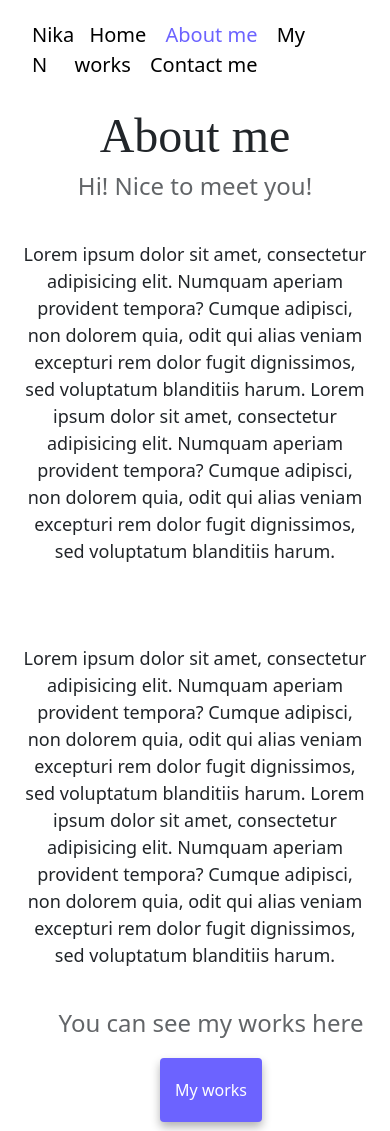
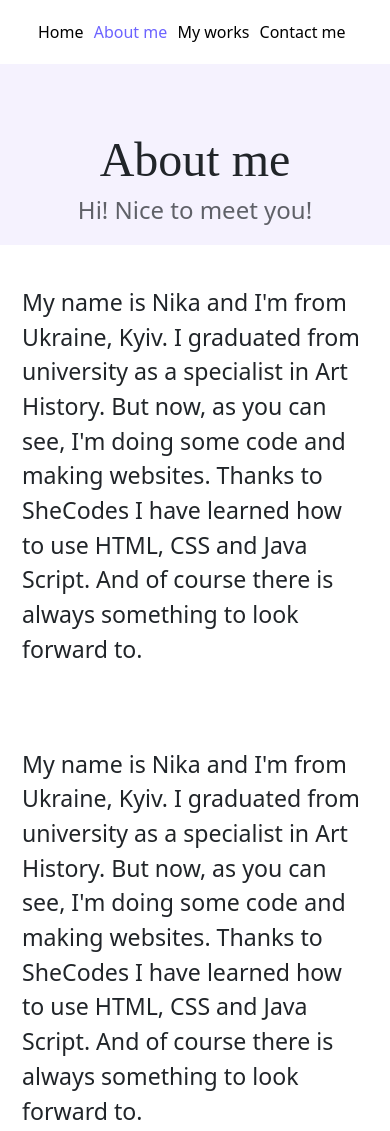
Before and after one commit to NikaN-A/Front-end-developer, a plain HTML site: page about.html in a window 390 px wide. Shown: the top 1131 px of the page. Drawn offline with nearby package versions, Linux system fonts and the light colour scheme.

Commit message:
SEO + mob version

```diff
--- a/about.html
+++ b/about.html
@@ -29,7 +29,7 @@
   <body>
     <div class="container">
       <nav class="d-flex justify-content-between">
-        <a href="index.html" title="Homepage">Nika N</a>
+        <a href="index.html" class="d-none d-md-block" title="Homepage">Nika N</a>
         <ul>
           <li>
             <a href="index.html" title="Homapage">Home</a>
@@ -49,31 +49,28 @@
         </ul>
       </nav>
     </div>
-
-    <h1 class="text-center">About me</h1>
-    <h3 class="text-center">Hi! Nice to meet you!</h3>
+    <div class="hero">
+      <h1 class="text-center">About me</h1>
+      <h3 class="text-center">Hi! Nice to meet you!</h3>
+    </div>
     <div class="container">
       <div class="row">
         <div class="col-sm-6 about-paragraphs text-center">
-          <p>
-            Lorem ipsum dolor sit amet, consectetur adipisicing elit. Numquam
-            aperiam provident tempora? Cumque adipisci, non dolorem quia, odit
-            qui alias veniam excepturi rem dolor fugit dignissimos, sed
-            voluptatum blanditiis harum. Lorem ipsum dolor sit amet, consectetur
-            adipisicing elit. Numquam aperiam provident tempora? Cumque
-            adipisci, non dolorem quia, odit qui alias veniam excepturi rem
-            dolor fugit dignissimos, sed voluptatum blanditiis harum.
+          <p class="fs-3 text text-start">
+            My name is Nika and I'm from Ukraine, Kyiv. I graduated from
+            university as a specialist in Art History. But now, as you can see,
+            I'm doing some code and making websites. Thanks to SheCodes I have
+            learned how to use HTML, CSS and Java Script. And of course there is
+            always something to look forward to.
           </p>
         </div>
         <div class="col-sm-6 about-paragraphs text-center">
-          <p>
-            Lorem ipsum dolor sit amet, consectetur adipisicing elit. Numquam
-            aperiam provident tempora? Cumque adipisci, non dolorem quia, odit
-            qui alias veniam excepturi rem dolor fugit dignissimos, sed
-            voluptatum blanditiis harum. Lorem ipsum dolor sit amet, consectetur
-            adipisicing elit. Numquam aperiam provident tempora? Cumque
-            adipisci, non dolorem quia, odit qui alias veniam excepturi rem
-            dolor fugit dignissimos, sed voluptatum blanditiis harum.
+          <p class="fs-3 text text-start">
+            My name is Nika and I'm from Ukraine, Kyiv. I graduated from
+            university as a specialist in Art History. But now, as you can see,
+            I'm doing some code and making websites. Thanks to SheCodes I have
+            learned how to use HTML, CSS and Java Script. And of course there is
+            always something to look forward to.
           </p>
         </div>
       </div>
@@ -90,7 +87,7 @@
     </ul>
     <hr />
     <footer>
-      <div id="contact" class="mt-5"></div>
+      <div id="contact" class="contact"></div>
       <h2 class="text-center">Contact me</h2>
 
       <div class="allicons d-flex justify-content-center">
@@ -110,7 +107,7 @@
           </a>
         </div>
         <div>
-          <a href="#">
+          <a href="https://github.com/NikaN-A/Front-end-developer">
             <i class="fa-brands fa-github giticon"></i>
           </a>
         </div>
--- a/style.css
+++ b/style.css
@@ -73,6 +73,9 @@ p {
   box-shadow: var(--box-shadow);
   color: white;
 }
+.primary-link:hover {
+  color: white;
+}
 .work-link {
   display: inline-block;
   margin-top: 20px;
@@ -85,9 +88,12 @@ p {
 }
 .works {
   list-style: none;
+  padding: 12px 25px 0 0;
 }
-.primary-link:hover {
-  color: white;
+.works a:hover {
+  background: #f5f2fe;
+  color: #6c63ff;
+  border: 2px solid var(--primary-color);
 }
 
 .secondary-link {
@@ -106,7 +112,10 @@ p {
 .about-paragraphs p {
   margin: 10px;
 }
-
+footer .allicons {
+  padding-top: 25px;
+  margin-bottom: 20px;
+}
 footer .allicons a {
   margin: 0 20px;
   color: var(--primary-color);
@@ -123,10 +132,14 @@ footer .allicons a:hover {
 .hero {
   background-color: var(--secondary-color);
   text-align: center;
-  padding: 80px 20px 20px;
+  padding: 60px 20px 20px;
 }
 .midnight {
   padding-top: 30px;
+}
+
+footer .contact {
+  margin-top: 20px;
 }
 
 @media (max-width: 576px) {
@@ -149,4 +162,13 @@ footer .allicons a:hover {
     text-align: center;
     margin: 0 20px;
   }
+  nav a {
+    font-size: 16px;
+  }
+  nav li {
+    margin-left: 6px;
+  }
+  .works {
+    padding: 0px;
+  }
 }
```
Also changed, not shown: index.html (+14 -7 lines), works.html (+1 -1 lines), 2 other files.
